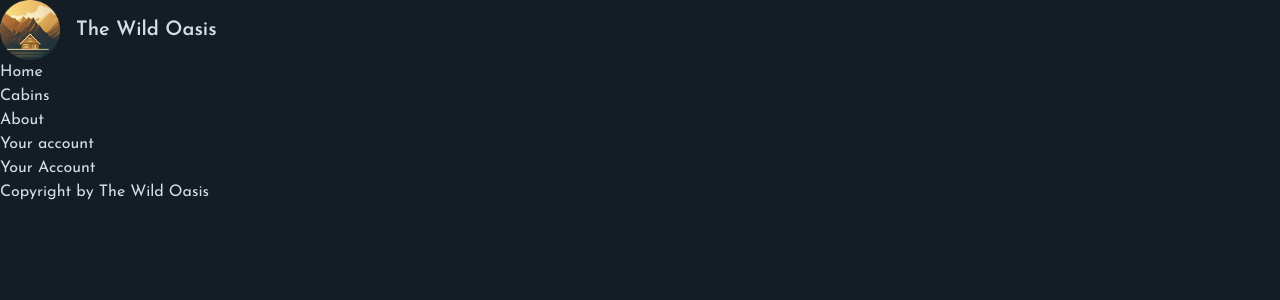
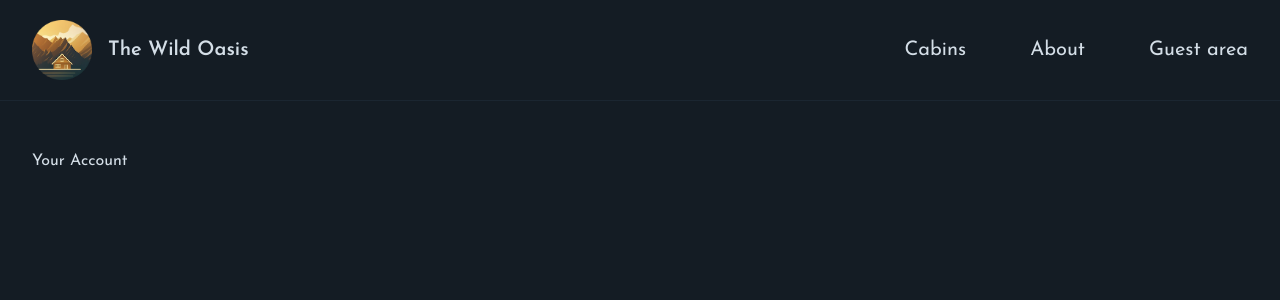
Before and after one commit to huzaifaghazali/wild-oasis-website, a Next.js app: page /account in a window 1280 px wide. Shown: the top 300 px of the page. Built offline with nearby package versions, Linux system fonts and the light colour scheme.

Commit message:
Update navigation component and layout

```diff
--- /dev/null
+++ b/app/_components/Header.js
@@ -0,0 +1,15 @@
+import Navigation from '@/app/_components/Navigation';
+import Logo from '@/app/_components/Logo';
+
+function Header() {
+  return (
+    <header className='border-b border-primary-900 px-8 py-5'>
+      <div className='flex justify-between items-center max-w-7xl mx-auto'>
+        <Logo />
+        <Navigation />
+      </div>
+    </header>
+  );
+}
+
+export default Header;
--- a/app/_components/Navigation.js
+++ b/app/_components/Navigation.js
@@ -1,23 +1,35 @@
 import Link from 'next/link';
 import React from 'react';
 
-function Navigation() {
+export default function Navigation() {
   return (
-    <ul>
+    <nav className='z-10 text-xl'>
+      <ul className='flex gap-16 items-center'>
         <li>
-        <Link href='/'>Home</Link>
+          <Link
+            href='/cabins'
+            className='hover:text-accent-400 transition-colors'
+          >
+            Cabins
+          </Link>
         </li>
         <li>
-        <Link href='/cabins'>Cabins</Link>
+          <Link
+            href='/about'
+            className='hover:text-accent-400 transition-colors'
+          >
+            About
+          </Link>
         </li>
         <li>
-        <Link href='/about'>About</Link>
-      </li>
-      <li>
-        <Link href='/account'>Your account</Link>
+          <Link
+            href='/account'
+            className='hover:text-accent-400 transition-colors'
+          >
+            Guest area
+          </Link>
         </li>
       </ul>
+    </nav>
   );
 }
-
-export default Navigation;
--- a/app/layout.js
+++ b/app/layout.js
@@ -1,8 +1,6 @@
-import Logo from '@/app/_components/Logo';
-import Navigation from '@/app/_components/Navigation';
-
 import { Josefin_Sans } from 'next/font/google';
 import '@/app/_styles/globals.css';
+import Header from '@/app/_components/Header';
 
 const josefin = Josefin_Sans({ subsets: ['latin'], display: 'swap' });
 
@@ -19,14 +17,12 @@
   return (
     <html lang='en'>
       <body
-        className={`${josefin.className} bg-primary-950 text-primary-100 min-h-screen`}
+        className={`${josefin.className} antialiased bg-primary-950 text-primary-100 min-h-screen flex flex-col`}
       >
-        <header>
-          <Logo />
-          <Navigation />
-        </header>
-        <main>{children}</main>
-        <footer>Copyright by The Wild Oasis</footer>
+        <Header />
+        <div className='flex-1 px-8 py-12'>
+          <main className='max-w-7xl mx-auto'>{children}</main>
+        </div>
       </body>
     </html>
   );
```
Lines whose indentation alone changed are shown as unchanged.
